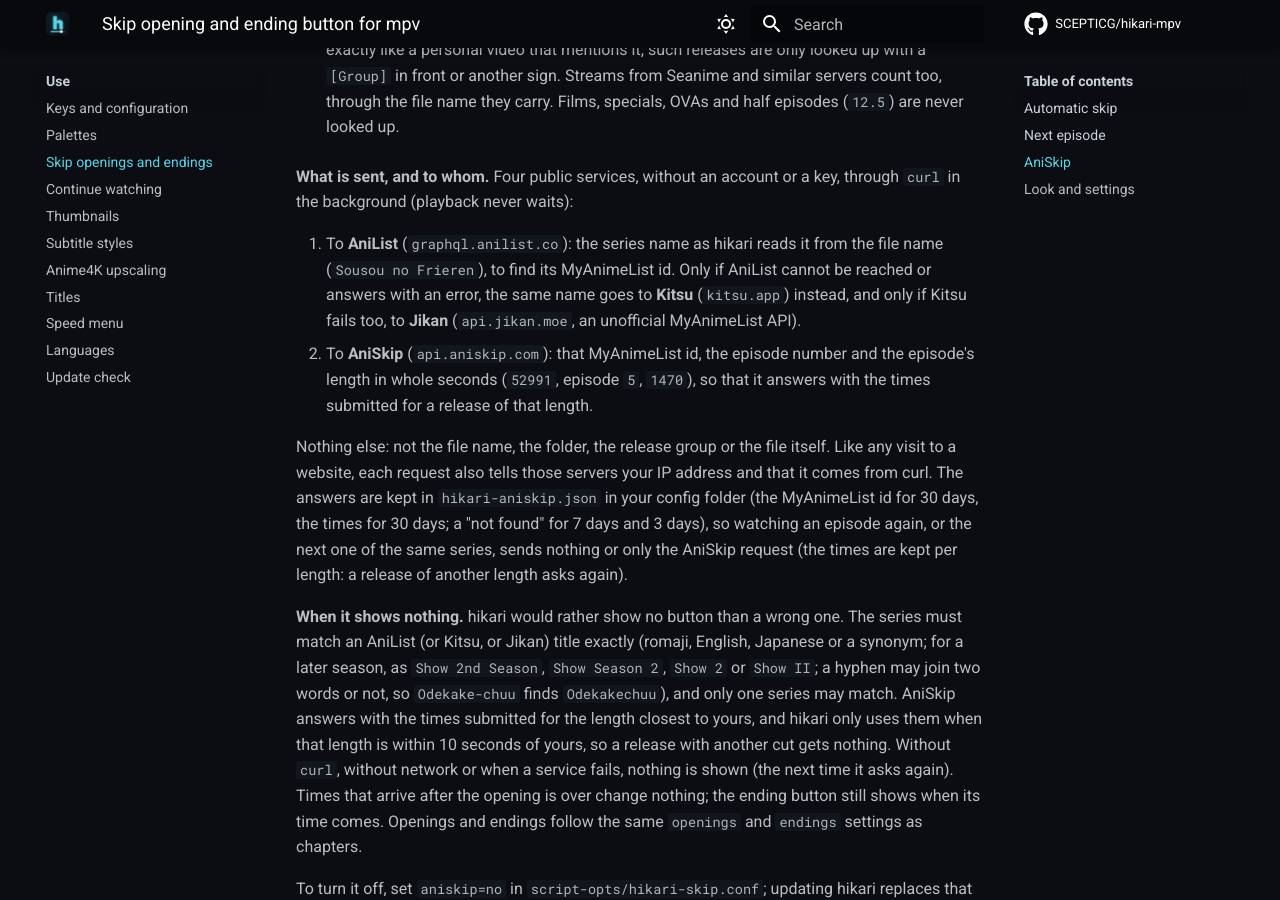
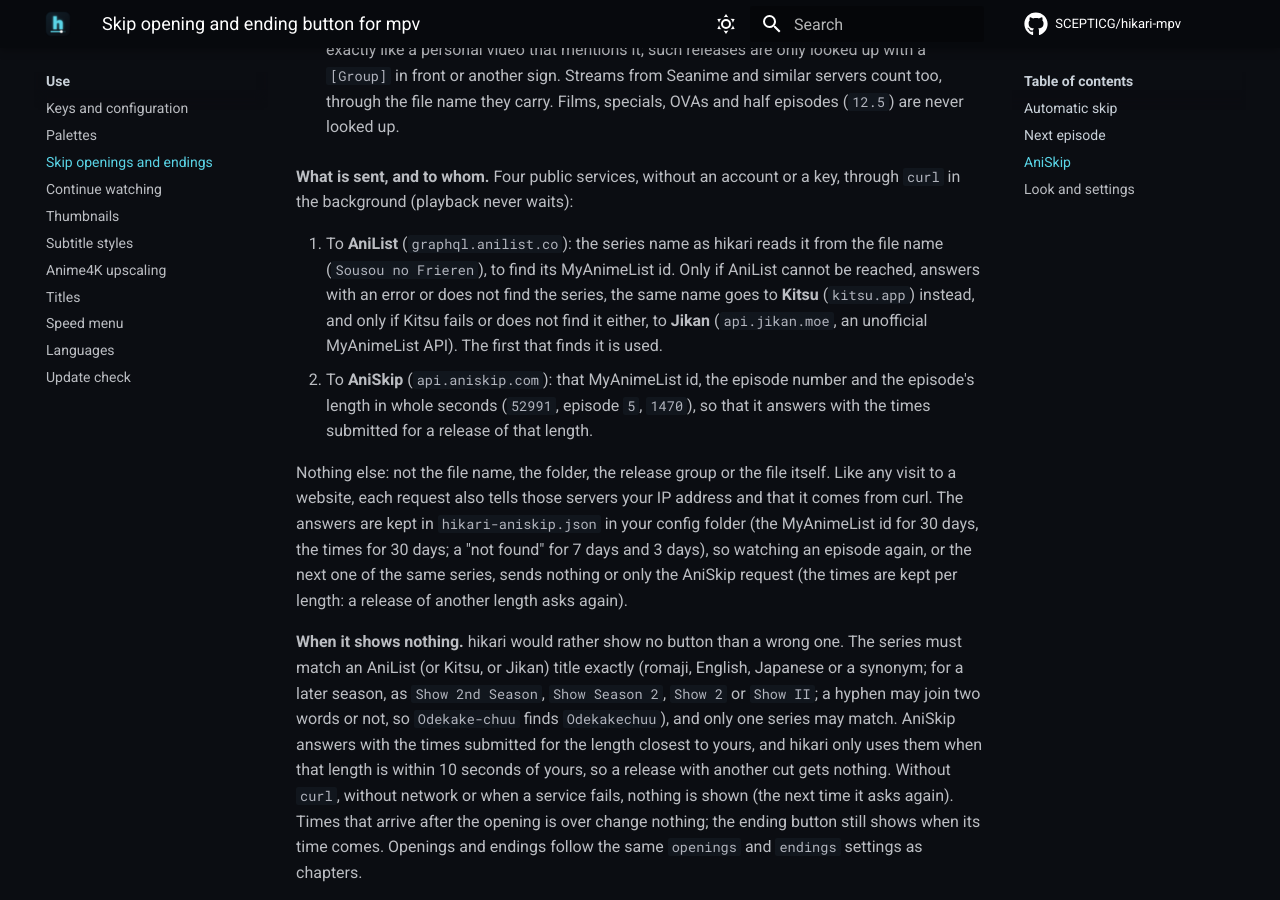
Before and after one commit to SCEPTICG/hikari-mpv, an MkDocs documentation site: the page built from docs/features/skip.md, in a window 1280 px wide and 900 px high, scrolled down 3721 px. Built offline with MkDocs 1.6.1 and Material for MkDocs 9.7.7, drawn with Linux system fonts in a browser that asks for light colours; comment, search, counter and statistics services are not loaded.

Commit message:
AniSkip: when AniList (or Kitsu) knows no such series, the next service is asked; the first that finds it is used. AniList's search finds nothing for Seanime's Odekake-chuu, Kitsu does. Misses saved before are asked again (MATCH_REV 3)

```diff
--- a/docs/features/skip.md
+++ b/docs/features/skip.md
@@ -61,7 +61,7 @@ Many fansub releases have no chapters, or none named after the opening or the en
 
 **What is sent, and to whom.** Four public services, without an account or a key, through `curl` in the background (playback never waits):
 
-1. To **AniList** (`graphql.anilist.co`): the series name as hikari reads it from the file name (`Sousou no Frieren`), to find its MyAnimeList id. Only if AniList cannot be reached or answers with an error, the same name goes to **Kitsu** (`kitsu.app`) instead, and only if Kitsu fails too, to **Jikan** (`api.jikan.moe`, an unofficial MyAnimeList API).
+1. To **AniList** (`graphql.anilist.co`): the series name as hikari reads it from the file name (`Sousou no Frieren`), to find its MyAnimeList id. Only if AniList cannot be reached, answers with an error or does not find the series, the same name goes to **Kitsu** (`kitsu.app`) instead, and only if Kitsu fails or does not find it either, to **Jikan** (`api.jikan.moe`, an unofficial MyAnimeList API). The first that finds it is used.
 2. To **AniSkip** (`api.aniskip.com`): that MyAnimeList id, the episode number and the episode's length in whole seconds (`52991`, episode `5`, `1470`), so that it answers with the times submitted for a release of that length.
 
 Nothing else: not the file name, the folder, the release group or the file itself. Like any visit to a website, each request also tells those servers your IP address and that it comes from curl. The answers are kept in `hikari-aniskip.json` in your config folder (the MyAnimeList id for 30 days, the times for 30 days; a "not found" for 7 days and 3 days), so watching an episode again, or the next one of the same series, sends nothing or only the AniSkip request (the times are kept per length: a release of another length asks again).
```
Also changed, not shown: 3 other files.
